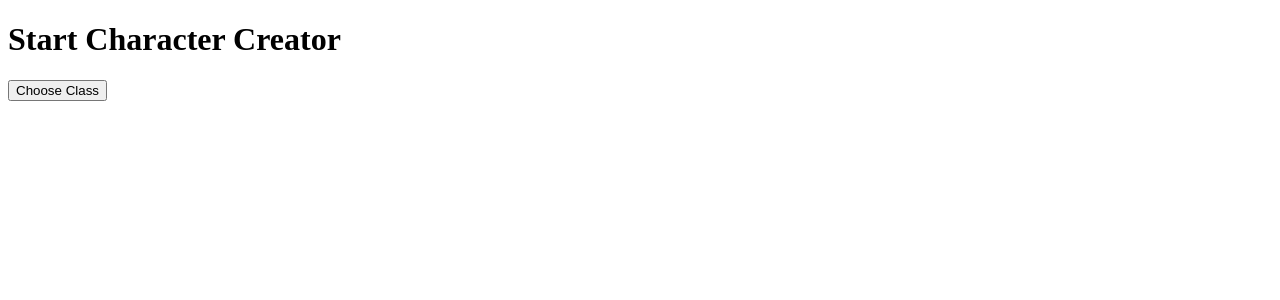
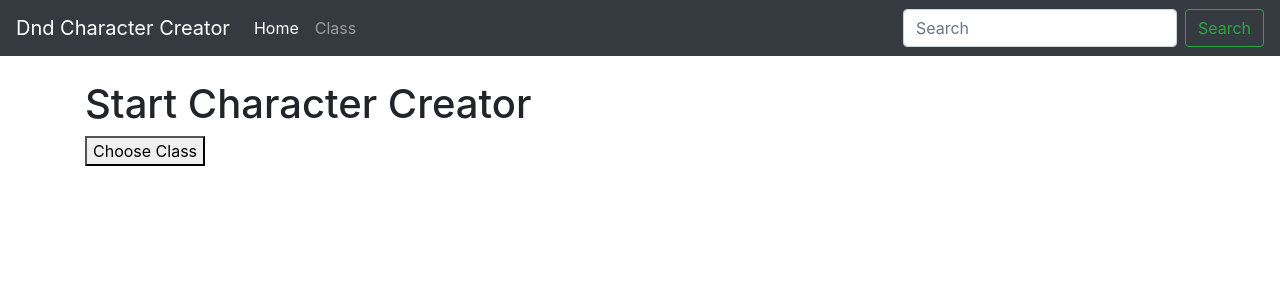
Before and after one commit to sirjust/CharacterCreator, a Flask app: page / in a window 1280 px wide. Shown: the top 300 px of the page. Run offline with Flask 3, Linux system fonts and the light colour scheme.

Commit message:
Add bootstrap and base.html

```diff
--- /dev/null
+++ b/templates/base.html
@@ -0,0 +1,27 @@
+
+<!doctype html>
+<html lang="en">
+  <head>
+    <!-- Required meta tags -->
+    <meta charset="utf-8">
+    <meta name="viewport" content="width=device-width, initial-scale=1, shrink-to-fit=no">
+
+    <!-- Bootstrap CSS -->
+    <link rel="stylesheet" href="https://cdn.jsdelivr.net/npm/bootstrap@4.3.1/dist/css/bootstrap.min.css" integrity="sha384-ggOyR0iXCbMQv3Xipma34MD+dH/1fQ784/j6cY/iJTQUOhcWr7x9JvoRxT2MZw1T" crossorigin="anonymous">
+
+    <title>DnD Character Creator</title>
+  </head>
+  <body>
+      {% include 'navbar.html' %}
+    <br/>
+    <div class="container">
+        {% block content %}
+        {% endblock %}
+    </div>
+    <!-- Optional JavaScript -->
+    <!-- jQuery first, then Popper.js, then Bootstrap JS -->
+    <script src="https://code.jquery.com/jquery-3.3.1.slim.min.js" integrity="sha384-q8i/X+965DzO0rT7abK41JStQIAqVgRVzpbzo5smXKp4YfRvH+8abtTE1Pi6jizo" crossorigin="anonymous"></script>
+    <script src="https://cdn.jsdelivr.net/npm/popper.js@1.14.7/dist/umd/popper.min.js" integrity="sha384-UO2eT0CpHqdSJQ6hJty5KVphtPhzWj9WO1clHTMGa3JDZwrnQq4sF86dIHNDz0W1" crossorigin="anonymous"></script>
+    <script src="https://cdn.jsdelivr.net/npm/bootstrap@4.3.1/dist/js/bootstrap.min.js" integrity="sha384-JjSmVgyd0p3pXB1rRibZUAYoIIy6OrQ6VrjIEaFf/nJGzIxFDsf4x0xIM+B07jRM" crossorigin="anonymous"></script>
+  </body>
+</html>
--- a/templates/characterForm.html
+++ b/templates/characterForm.html
@@ -1,3 +1,7 @@
+{% extends 'base.html' %}
+
+{% block content %}
+
 <!DOCTYPE html>
 <html>
 <head>
@@ -17,3 +21,5 @@
     </form>
 </body>
 </html>
+
+{% endblock %}
--- a/templates/classForm.html
+++ b/templates/classForm.html
@@ -1,3 +1,7 @@
+{% extends 'base.html' %}
+
+{% block content %}
+
 <!DOCTYPE html>
 <html>
 <head>
@@ -12,3 +16,5 @@
     </form>
 </body>
 </html>
+
+{% endblock %}
--- a/templates/home.html
+++ b/templates/home.html
@@ -1,3 +1,7 @@
+{% extends 'base.html' %}
+
+{% block content %}
+
 <!DOCTYPE html>
 <html>
 <head>
@@ -10,3 +14,5 @@
     </form>
 </body>
 </html>
+
+{% endblock %}
--- /dev/null
+++ b/templates/navbar.html
@@ -0,0 +1,21 @@
+<nav class="navbar navbar-expand-lg navbar-dark bg-dark">
+    <a class="navbar-brand" href="{{ url_for('index')}}">Dnd Character Creator</a>
+    <button class="navbar-toggler" type="button" data-toggle="collapse" data-target="#navbarSupportedContent" aria-controls="navbarSupportedContent" aria-expanded="false" aria-label="Toggle navigation">
+      <span class="navbar-toggler-icon"></span>
+    </button>
+
+    <div class="collapse navbar-collapse" id="navbarSupportedContent">
+      <ul class="navbar-nav mr-auto">
+        <li class="nav-item active">
+          <a class="nav-link" href="{{ url_for('index')}}">Home <span class="sr-only">(current)</span></a>
+        </li>
+        <li class="nav-item">
+          <a class="nav-link" href="{{ url_for('classPicker')}}">Class</a>
+        </li>
+      </ul>
+      <form class="form-inline my-2 my-lg-0">
+        <input class="form-control mr-sm-2" type="search" placeholder="Search" aria-label="Search">
+        <button class="btn btn-outline-success my-2 my-sm-0" type="submit">Search</button>
+      </form>
+    </div>
+  </nav>
```
